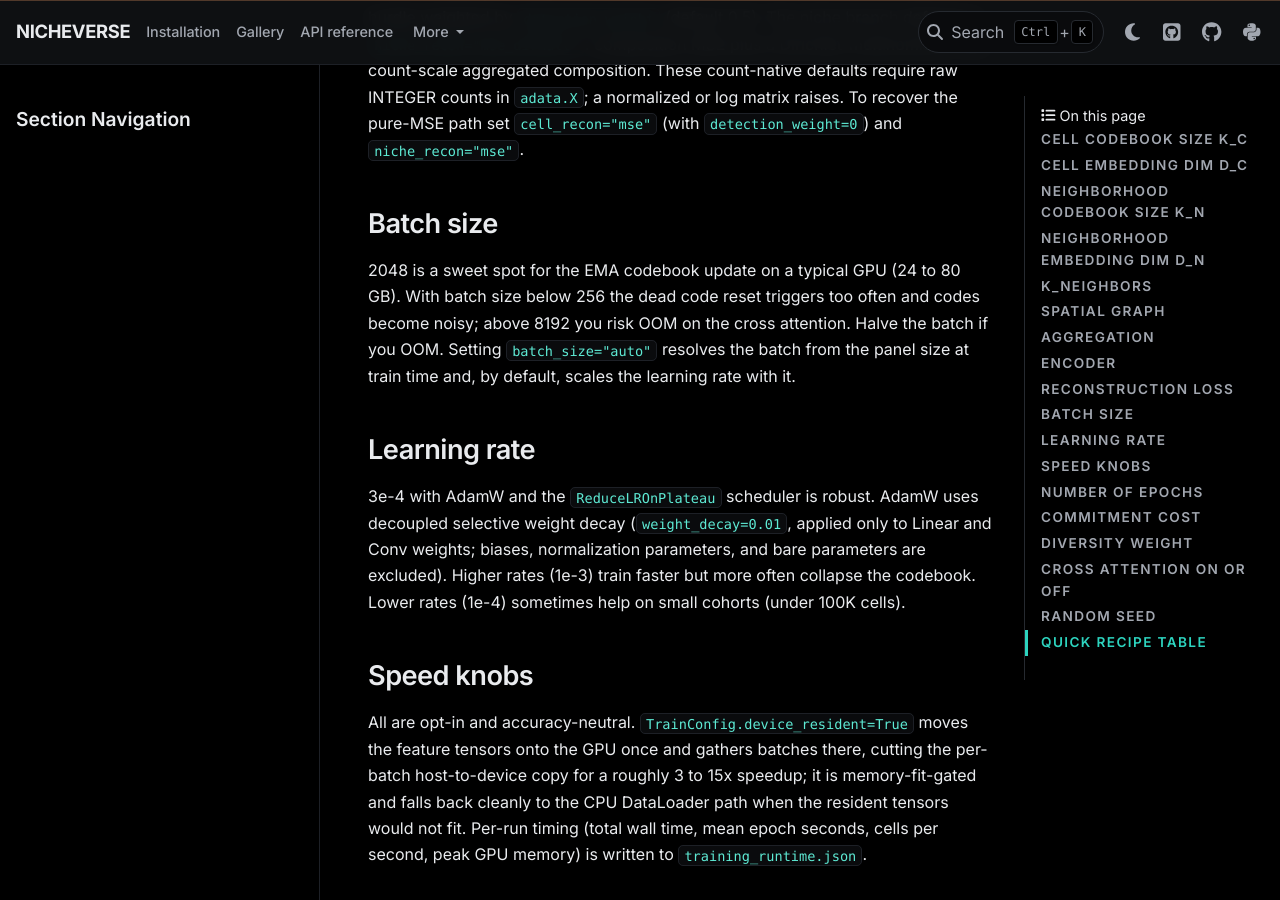
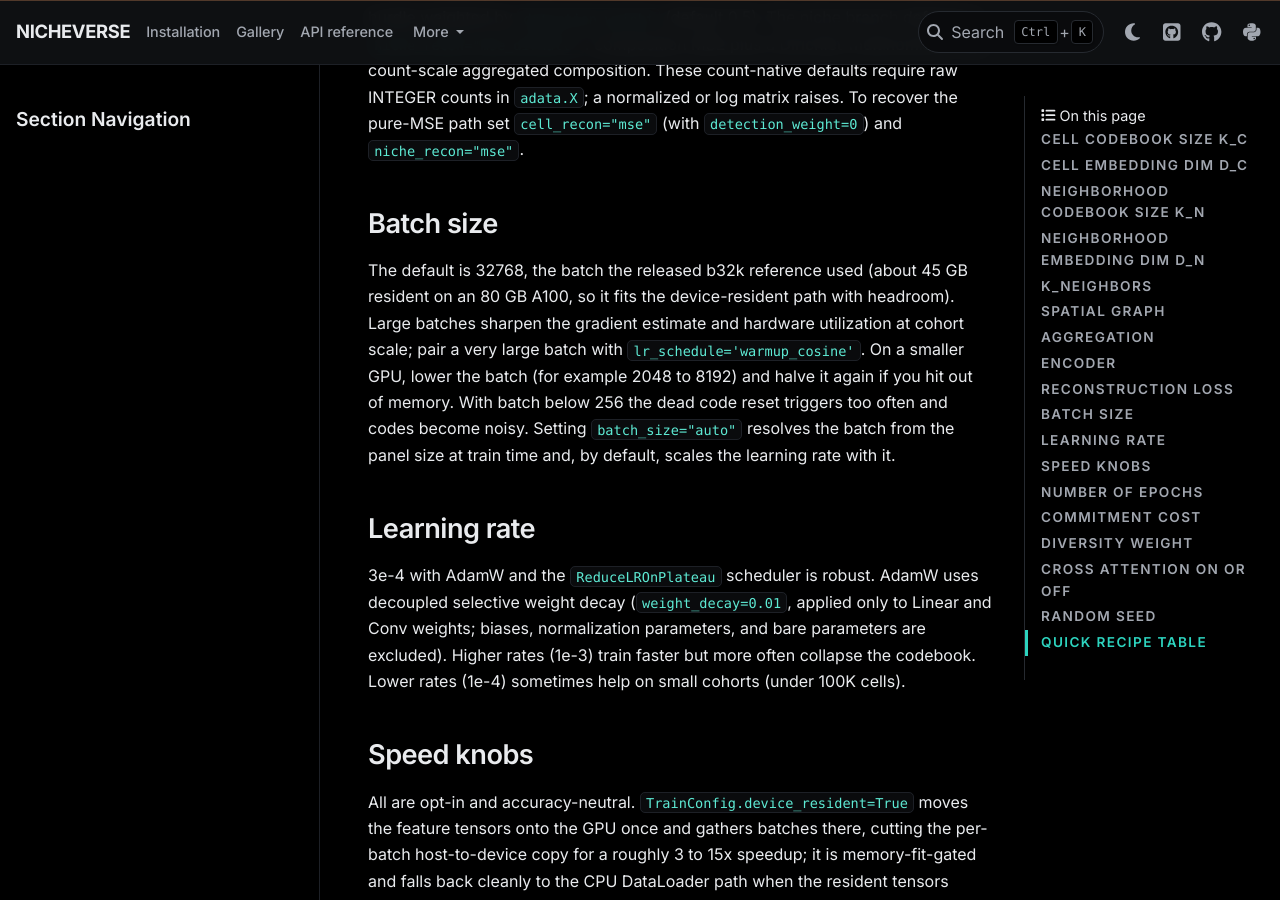
Before and after one commit to digvijayky/nicheverse, a Sphinx documentation site: the page built from docs/guides/hyperparameters.md, in a window 1280 px wide and 900 px high, scrolled down 2223 px. Built offline with Sphinx 7.4.7 and the PyData theme 0.15.4, drawn with Linux system fonts in a browser that asks for light colours.

Commit message:
docs, cli: make 32768 the batch default and reference everywhere
Finish aligning the batch size to the b32k reference: the CLI train default is now
32768 (matched the Python TrainConfig default, so nicheverse train at defaults
reproduces the reference), the hyperparameters guide and recipe table recommend
32768 for cohort-scale data instead of 2048, the TrainConfig docstring names 32768
(not 2048) as the released trajectory, and two changelog fixes (knn_radius is the
default graph; constants.py not _constants.py).

````diff
--- a/docs/guides/hyperparameters.md
+++ b/docs/guides/hyperparameters.md
@@ -49,7 +49,7 @@ The cell branch defaults to `cell_recon="nb"`: a negative-binomial NLL on the ra
 
 ## Batch size
 
-2048 is a sweet spot for the EMA codebook update on a typical GPU (24 to 80 GB). With batch size below 256 the dead code reset triggers too often and codes become noisy; above 8192 you risk OOM on the cross attention. Halve the batch if you OOM. Setting `batch_size="auto"` resolves the batch from the panel size at train time and, by default, scales the learning rate with it.
+The default is 32768, the batch the released b32k reference used (about 45 GB resident on an 80 GB A100, so it fits the device-resident path with headroom). Large batches sharpen the gradient estimate and hardware utilization at cohort scale; pair a very large batch with `lr_schedule='warmup_cosine'`. On a smaller GPU, lower the batch (for example 2048 to 8192) and halve it again if you hit out of memory. With batch below 256 the dead code reset triggers too often and codes become noisy. Setting `batch_size="auto"` resolves the batch from the panel size at train time and, by default, scales the learning rate with it.
 
 ## Learning rate
 
@@ -85,6 +85,6 @@ Default 9. Different seeds produce different codebooks because k-means++ initial
 Cohort size      K_c   d_c   K_n   d_n   k_neigh   epochs   batch
 < 100K           64    32    16    64    15        200      512
 100K to 1M       128   64    16    128   20        300      1024
-1M to 5M         256   64    32    256   20        300      2048
-> 5M             256   64    32    256   20        300      2048
+1M to 5M         256   64    32    256   20        300      16384
+> 5M             256   64    32    256   20        300      32768
 ```
````
Also changed, not shown: CHANGELOG.md (+2 -2 lines), 2 other files.
